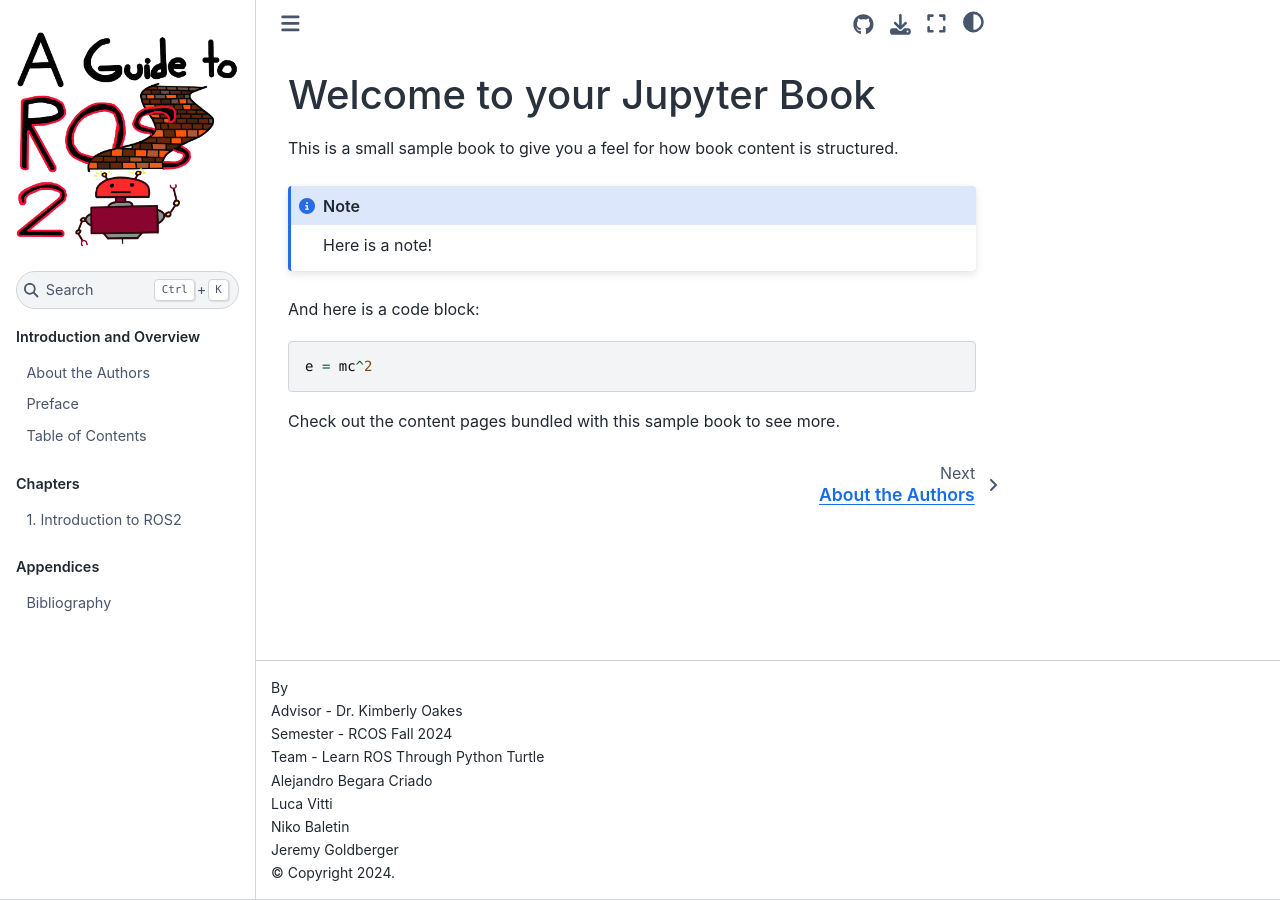
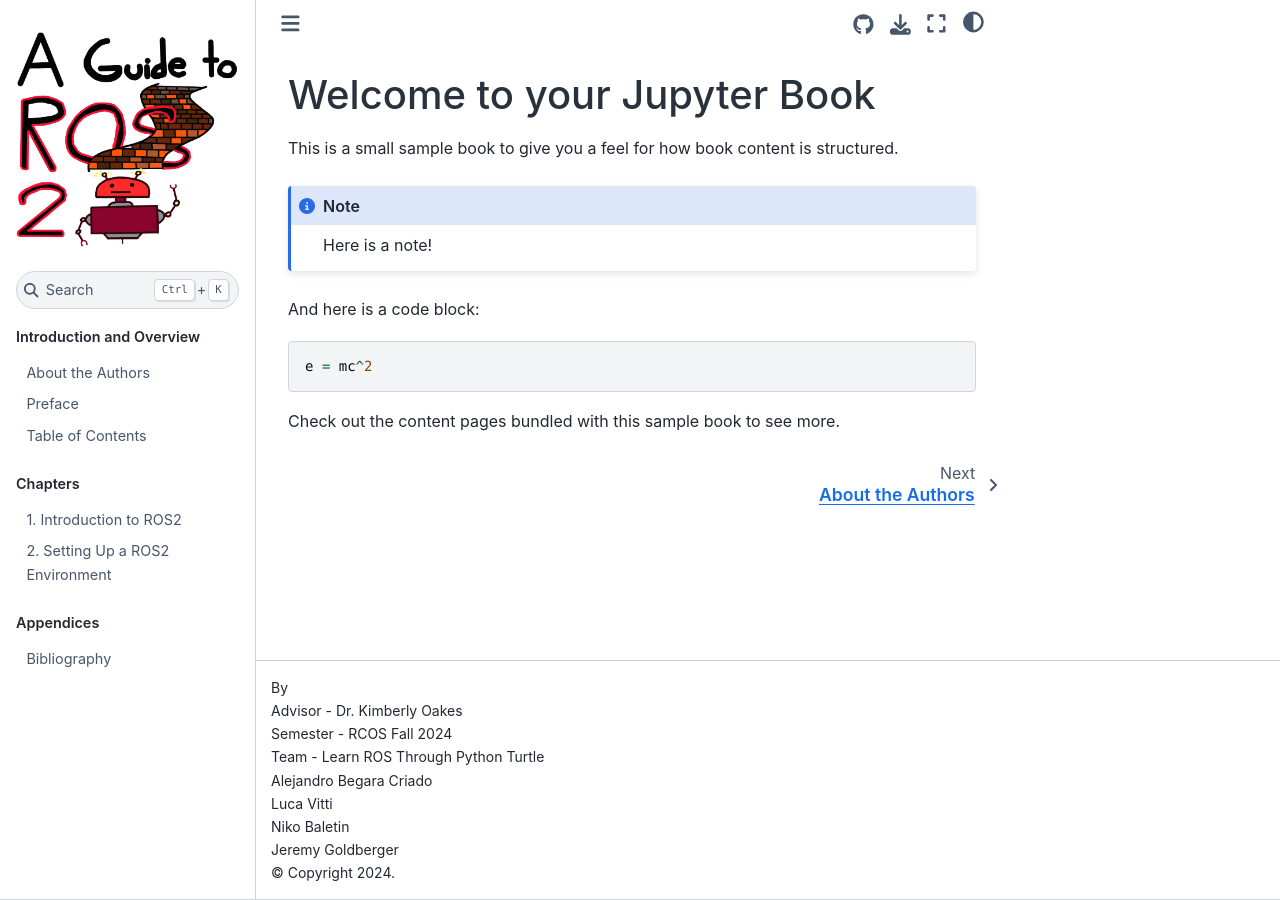
Before and after one commit to AlejandrooBC/ros2-tutorial-book, a Jupyter Book: the page built from index.md, in a window 1280 px wide. Built offline with Jupyter Book 1.0.4 settings and Sphinx 7.4.7 and the Sphinx Book theme 1.1.4, drawn with Linux system fonts in a browser that asks for light colours.

Commit message:
Wrote chapter 1, started chapter 2, will create a quiz

```diff
--- a/_toc.yml
+++ b/_toc.yml
@@ -15,6 +15,7 @@
     maxdepth: 2
     chapters:
       - file: book/CHAPTERS/01_Introduction_to_ROS2
+      - file: book/CHAPTERS/02_Setting_Up_a_ROS2_Environment
 
 # Appendices section
   - caption: Appendices
```
Also changed, not shown: book/CHAPTERS/02_Setting_Up_a_ROS2_Environment.ipynb.
